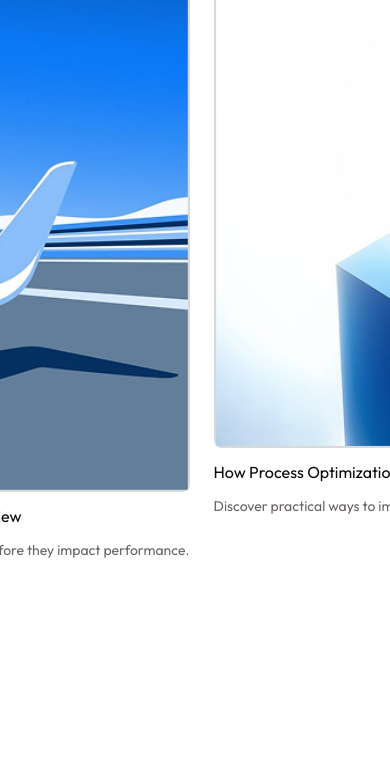
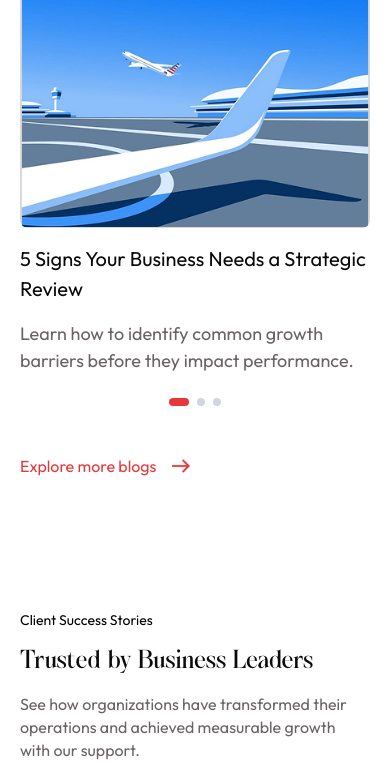
Before and after one commit to MoheebSalah/RHMZ_SharedTask, a React (Vite) app: page / in a window 390 px wide. Shown: the part 4225-5004 px from the top of the page. Built offline with nearby package versions, Linux system fonts and the light colour scheme.

Commit message:
responsiveness is ready

```diff
--- a/src/components/sections/insights/LatestInsights.tsx
+++ b/src/components/sections/insights/LatestInsights.tsx
@@ -1,4 +1,10 @@
+import { useRef, useState } from "react";
+
 const LatestInsights = () => {
+    const [activeIndex, setActiveIndex] = useState(0);
+    const scrollContainerRef = useRef<HTMLDivElement>(null);
+    const cardRefs = useRef<(HTMLDivElement | null)[]>([]);
+
     const INSIGHTS_SECTION = {
         eyebrow: "Latest Insights",
         title: "Business Trends, Strategies & Expert Advice",
@@ -35,13 +41,31 @@ const LatestInsights = () => {
         },
     ] as const;
 
+    const handleScroll = () => {
+        const container = scrollContainerRef.current;
+        if (!container) return;
+        const scrollCenter = container.scrollLeft + container.offsetWidth / 2;
+        let closest = 0;
+        let closestDist = Infinity;
+        cardRefs.current.forEach((card, i) => {
+            if (!card) return;
+            const cardCenter = card.offsetLeft + card.offsetWidth / 2;
+            const dist = Math.abs(scrollCenter - cardCenter);
+            if (dist < closestDist) {
+                closestDist = dist;
+                closest = i;
+            }
+        });
+        setActiveIndex(closest);
+    };
+
     return (
-        <div className="flex items-center justify-center mx-auto w-full mb-[100px] max-w-[var(--section-max-width)] px-[var(--section-padding-x-sm)] md:px-[var(--section-padding-x)] flex-col gap-[var(--testimonials-outer-gap)]">
-            <div className="flex flex-col justify-center space-y-6">
+        <div className="flex items-center justify-center mx-auto w-full mb-[100px] max-w-[var(--section-max-width)] px-[var(--section-padding-x-sm)] md:px-[var(--section-padding-x)]  flex-col gap-[var(--testimonials-outer-gap)] ">
+            <div className="flex flex-col justify-center space-y-6 w-full">
 
                 {/* header of the section */}
                 <div className="mb-8 flex flex-col gap-3 md:flex-row md:items-end md:justify-between md:gap-8">
-                    <div className="max-w-[472px]">
+                    <div className="max-w-[472px] ">
                         <p className="text-section-eyebrow mb-3">{INSIGHTS_SECTION.eyebrow}</p>
                         <h2 className="text-section-title">{INSIGHTS_SECTION.title}</h2>
                     </div>
@@ -50,49 +74,69 @@ const LatestInsights = () => {
                     </p>
                 </div>
 
-                {/* blog post cards — snap scroll on mobile, row on desktop */}
-                <div className="flex flex-row gap-6 h-fit
-                    overflow-x-auto snap-x snap-mandatory
-                    -mx-[var(--section-padding-x-sm)] px-[var(--section-padding-x-sm)]
-                    md:mx-0 md:px-0 md:overflow-x-visible
-                    pb-4 md:pb-0
-                    [scrollbar-width:none] [&::-webkit-scrollbar]:hidden
-                ">
+                {/* cards — snap-scroll carousel on mobile, unchanged row on desktop */}
+                <div
+                    ref={scrollContainerRef}
+                    onScroll={handleScroll}
+                    className="flex flex-row gap-4 md:gap-6 h-fit w-full min-w-0
+                        overflow-x-auto snap-x snap-mandatory scroll-smooth md:overflow-x-visible
+                        [scrollbar-width:none] [&::-webkit-scrollbar]:hidden"
+                >
                     {INSIGHTS_BLOG_POSTS.map((post, i) => (
                         <div
                             key={i}
-                            className="rounded-xl overflow-hidden
-                                shrink-0 min-w-[82vw] snap-center
-                                md:shrink md:min-w-0 md:w-1/3
-                                flex flex-col space-y-3 md:space-y-4
-                                group cursor-pointer transition-all ease-in-out duration-200"
+                            ref={(el) => { cardRefs.current[i] = el; }}
+                            className="rounded-xl
+                                flex-shrink-0 w-full snap-center
+                                md:flex-shrink md:w-1/3
+                                flex flex-col space-y-4 group cursor-pointer transition-all ease-in-out duration-200"
                         >
                             <div className="overflow-hidden rounded-md">
                                 <img
                                     src={post.image}
-                                    alt={post.imageAlt}
-                                    className="overflow-hidden object-cover w-full border border-[#D9D9D9] group-hover:brightness-70 group-hover:scale-110 transition-all ease-in-out duration-200"
-                                />
+                                    className="overflow-hidden object-cover w-full h-[340px] md:h-auto border border-[#D9D9D9] group-hover:brightness-70 group-hover:scale-110 transition-all ease-in-out duration-200"
+                                    alt={post.imageAlt} />
                             </div>
-                            <h4 className="text-base md:text-[20px] font-medium font-outfit group-hover:text-[#E5383B]">
-                                {post.title}
-                            </h4>
-                            <p className="font-outfit text-sm md:text-[18px] text-[#696366]">
-                                {post.description}
-                            </p>
+                            <h4 className={`text-[20px]
+                                    font-medium font-outfit group-hover:text-[#E5383B]`}>{post.title}</h4>
+                            <p className={`font-outfit text-[18px]
+                                    text-[#696366]`}>{post.description}</p>
                         </div>
                     ))}
                 </div>
 
-                <div className="mt-6 font-outfit flex flex-row gap-4 group">
-                    <button className="group-hover:text-[#E5383B] transition-all ease-in-out duration-200 cursor-pointer text-sm md:text-base">
-                        Explore more blogs
-                    </button>
+                {/* indicator dots — mobile only */}
+                <div className="flex justify-center items-center gap-2 md:hidden">
+                    {INSIGHTS_BLOG_POSTS.map((_, i) => (
+                        <button
+                            key={i}
+                            aria-label={`Go to slide ${i + 1}`}
+                            className={`h-2 rounded-full transition-all duration-300 ${
+                                activeIndex === i ? "w-5 bg-[#E5383B]" : "w-2 bg-gray-300"
+                            }`}
+                            onClick={() => {
+                                cardRefs.current[i]?.scrollIntoView({
+                                    behavior: "smooth",
+                                    inline: "center",
+                                    block: "nearest",
+                                });
+                            }}
+                        />
+                    ))}
+                </div>
+
+                <a
+                    href={INSIGHTS_SECTION.ctaHref}
+                    className="mt-6 font-outfit flex flex-row items-center gap-4 group w-fit cursor-pointer"
+                >
+                    <span className="text-[#E5383B] md:text-inherit md:group-hover:text-[#E5383B] transition-all ease-in-out duration-200">
+                        {INSIGHTS_SECTION.ctaLabel}
+                    </span>
                     <div className="items-center justify-center flex">
-                        <img src="src\assets\insights\arrow icon.png" className="w-fit h-fit opacity-0 group-hover:opacity-100 transition-all ease-in-out duration-200 -translate-x-5 group-hover:translate-x-0" alt="" />
+                        <img src="src\assets\insights\arrow icon.png" className="w-fit h-fit opacity-100 translate-x-0 md:opacity-0 md:-translate-x-5 md:group-hover:opacity-100 md:group-hover:translate-x-0 group-active:translate-x-2 group-active:scale-110 transition-all ease-in-out duration-200" alt="" />
                     </div>
-                </div>
-            </div>
+                </a>
+            </div >
         </div>
     );
 };
```
